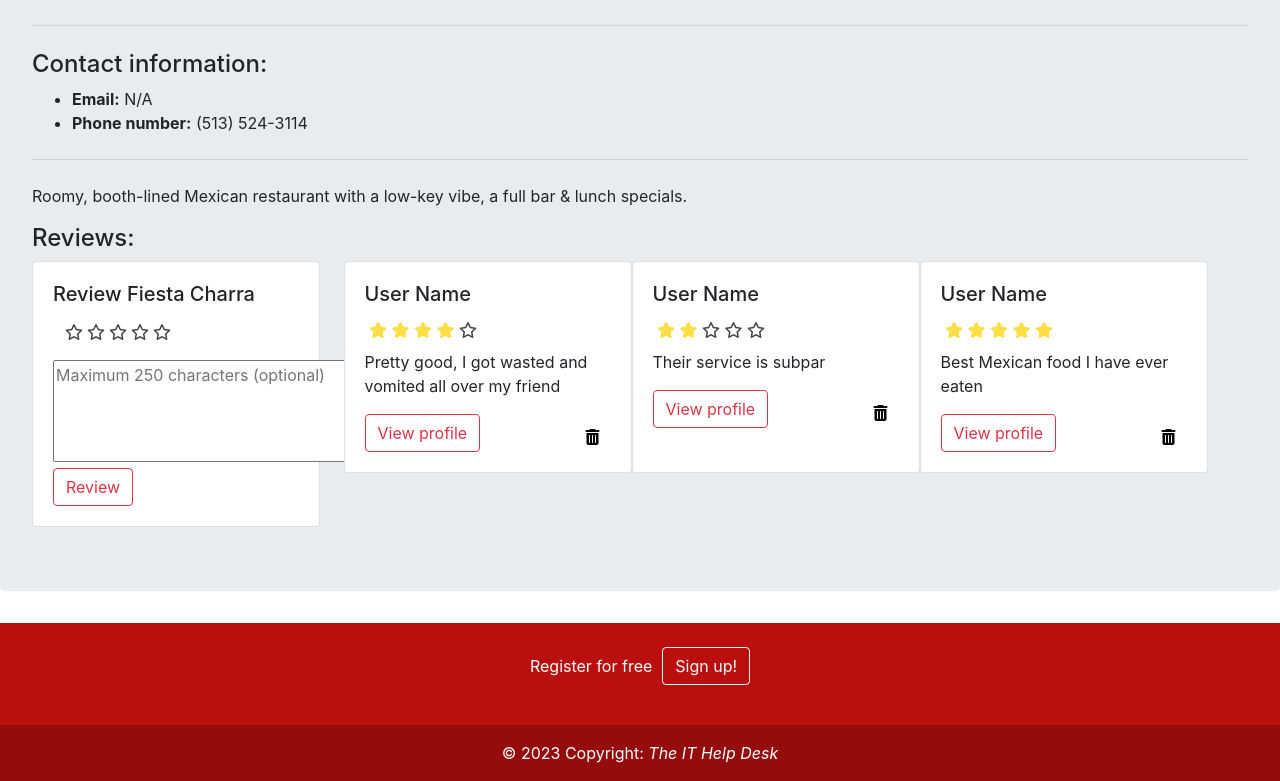
After one commit to kleinjb25/MiamiInsider, a Flask app: page /location/1 in a window 1280 px wide. The commit adds this page. Shown: the part 535-1316 px from the top of the page. Run offline with Flask 3, Linux system fonts and the light colour scheme; a user stored in the database is signed in; data comes from the database, SQL or seed files in the repository; both versions use the stored data as it was after the commit; data that the repository does not hold is empty; some libraries are stand-ins or nearby versions.

Commit message:
Updates to review functionality

```diff
--- a/database/models.py
+++ b/database/models.py
@@ -23,6 +23,7 @@ class User(db.Model):
         self.email = email
         self.password = generate_password_hash(password)
         self.num_reviews = 0
+        self.phone = None
         self.private = True
 
     def __repr__(self):
@@ -87,7 +88,7 @@ class Review(db.Model):
     user_id = db.Column(db.Integer, db.ForeignKey('users.id'), nullable=False)  # Relational
     location_id = db.Column(db.Integer, db.ForeignKey('locations.id'), nullable=False)  # Relational
     rating = db.Column(db.Integer, nullable=False)
-    text = db.Column(db.String(1024))
+    text = db.Column(db.String(256))
 
     def __repr__(self):
         return "<Review(id='%d', user_id='%d', location_id='%d')>" % (
--- a/forms.py
+++ b/forms.py
@@ -2,6 +2,7 @@
 from flask_wtf import FlaskForm
 from wtforms import StringField, PasswordField, BooleanField, SubmitField, HiddenField
 from wtforms.validators import DataRequired, Length, Email, EqualTo, ValidationError
+from wtforms.widgets import TextArea
 import email_validator
 
 def validate_email_domain(form, field):
@@ -77,3 +78,8 @@ class UpdateForm(FlaskForm):
 class SearchForm(FlaskForm):
     query = StringField('Search...', validators=[DataRequired(), Length(min=2)])
     submit = SubmitField('Submit')
+
+class ReviewForm(FlaskForm):
+    rating = HiddenField(validators=[DataRequired()])
+    text = StringField('Text...', widget=TextArea(), validators=[Length(max=250)])
+    submit = SubmitField('Review')
--- a/static/style.css
+++ b/static/style.css
@@ -14,6 +14,24 @@ body {
     border-bottom-left-radius: 0!important;
 }
 
+div.wrap-container {
+    display: flex;
+    flex-wrap: wrap;
+}
+
+div.scroll-container {
+    overflow: auto;
+    white-space: nowrap;
+}
+
+/* For rating coloring */
+span.bg-secondary, span.bg-danger, span.bg-warning, span.bg-success {
+    padding: 1px 4px;
+    border-radius: 6px;
+    color: white;
+    font-weight: bold;
+}
+
 /* CATEGORY RELATED STUFF STARTS */
 
 div.category-container {
@@ -22,11 +40,6 @@ div.category-container {
     padding: 20px;
     background-color: whitesmoke;
     border-radius: 8px;
-
-    /* Flexbox stuff */
-    display: flex;
-    justify-content: space-between;
-    flex-wrap: wrap;
 }
 
 div.category-card {
@@ -55,15 +68,6 @@ div.category-card {
 }
 /* CATEGORY STUFF ENDS */
 
-div.suggested-container {
-    width: 100%;
-    padding: 20px;
-    background-color: whitesmoke;
-    border-radius: 8px;
-    overflow: auto;
-    white-space: nowrap;
-}
-
 .card {
     display: inline-block !important;
     white-space: normal;
@@ -76,14 +80,36 @@ div.login-body {
     box-shadow: 0 4px 8px 0 rgba(0, 0, 0, 0.2);
 }
 
+div.suggested-container {
+    width: 100%;
+    padding: 20px;
+    background-color: whitesmoke;
+    border-radius: 8px;
+}
+
 div.card img {
     width: 100%;
 }
 
 .text-warn {color: red;}
 
+/* for fontawesome icons */
 .fa-solid {
     margin-right: 5px;
+}
+
+button.review-del {
+    float: right;
+    background: none;
+    border: none;
+    margin-top: 10px;
+    color: black;
+    transition: all 150ms ;
+}
+
+button.review-del:hover {
+    color: #ba0f0f;
+    transform: scale(1.1);
 }
 
 footer {
--- /dev/null
+++ b/templates/location.html
@@ -0,0 +1,153 @@
+<!DOCTYPE html>
+<html lang="en">
+
+<head>
+    {% include 'utils/header-template.html' %}
+    <title>MiamiInsider - {{ location.name }}</title>
+    <style>
+        div.stars {
+            width: 120px;
+            display: inline-block;
+        }
+        input.star { display: none; }
+        label.star {
+            float: right;
+            padding: 2px;
+            font-size: 16px;
+            color: #444;
+            transition: all 200ms;
+        }
+
+        label.star-static-full ~ label.star-static-full:before {
+            font-size: 16px;
+            content: '\f005';
+            color: #FD4;
+            font-family: FontAwesome;
+        }
+
+        label.star-static {
+            font-size: 16px;
+            content: '\f005';
+            color: #444;
+            font-family: FontAwesome;
+        }
+
+        label.star-static:before {
+            content: '\f006';
+            font-family: FontAwesome;
+        }
+
+        input.star:checked ~ label.star:before {
+            content: '\f005';
+            color: #FD4;
+            transition: all 250ms;
+        }
+        label.star:hover { transform: scale(1.1); }
+        label.star:before {
+            content: '\f006';
+            font-family: FontAwesome;
+        }
+    </style>
+</head>
+
+<body>
+    {% include 'utils/nav-template.html' %}
+
+    {% include 'utils/flash_messages.html' %}
+
+    <div class="jumbotron">
+        <img style="border-radius: 8px;" src="{{ url_for('location_image', id=location.id) }}" alt="{{ location.name }} image">
+        <h2 class="display-3">{{ location.name }}</h2>
+        <hr class="my-4">
+        <h4 class="display-6">Contact information:</h4>
+        <ul>
+            <li><strong>Email:</strong> {{ location.contact_email }}</li>
+            <li><strong>Phone number:</strong> {{ location.contact_phone }}</li>
+        </ul>
+        <hr class="my-4">
+        <p>{{ location.description }}</p>
+
+        <h4 class="display-6">Reviews:</h4>
+        <div class="row">
+            {% if session.logged_in %}
+            <div class="col-3">
+                <div class="card" style="width: 18rem;">
+                    <div class="card-body">
+                        <h5 class="card-title">Review {{ location.name }}</h5>
+                        <div class="stars">
+                            <form>
+                                <input class="star star-5" id="star-5" type="radio" name="star" value="5" />
+                                <label class="star star-5" for="star-5" onclick="setRating(5)"></label>
+                                <input class="star star-4" id="star-4" type="radio" name="star" value="4" />
+                                <label class="star star-4" for="star-4" onclick="setRating(4)"></label>
+                                <input class="star star-3" id="star-3" type="radio" name="star" value="3" />
+                                <label class="star star-3" for="star-3" onclick="setRating(3)"></label>
+                                <input class="star star-2" id="star-2" type="radio" name="star" value="2" />
+                                <label class="star star-2" for="star-2" onclick="setRating(2)"></label>
+                                <input class="star star-1" id="star-1" type="radio" name="star" value="1" />
+                                <label class="star star-1" for="star-1" onclick="setRating(1)"></label>
+                            </form>
+                        </div>
+                        <form method="POST" action="{{ url_for('post_review', loc_id=location.id) }}">
+                            {{ form.csrf_token }}
+
+                            {{ form.rating() }}
+
+                            {{ form.text(style="resize: none;", rows=4, cols=30, maxlength=250, placeholder="Maximum 250 characters (optional)") }}
+
+                            <br>{{ form.submit(class="btn btn-outline-danger") }}
+                        </form>
+                    </div>
+                </div>
+            </div>
+            {% endif %}
+            <div {% if session.logged_in %} class="col-9" {% endif %}>
+                <div class="wrap-container">
+                    {% for review in reviews %}
+                    <div class="card" style="width: 18rem;margin-bottom: 20px;">
+                        <div class="card-body">
+                            <h5 class="card-title">User Name</h5>
+                            <div class="stars">
+                                {% for i in range(review.rating+1) %}
+                                    <label class="star-static-full"></label>
+                                {% endfor %}
+                                {% for i in range(5-review.rating) %}
+                                    <label class="star-static"></label>
+                                {% endfor %}
+                            </div>
+                            <p class="card-text">{{ review.text }}</p>
+                            <a href="{{ url_for('profile', id=review.user_id) }}" class="btn btn-outline-danger">View profile</a>
+                            {% if session.user_id == review.user_id %}<button class="review-del" onclick="confirmDelete({{ review.id }})"><i class="fa-solid fa-trash-can"></i></button> {% endif %}
+                        </div>
+                    </div>
+                    {% endfor %}
+                </div>
+            </div>
+        </div>
+    </div>
+    {% include 'utils/footer.html' %}
+</body>
+<script>
+    document.getElementById('rating').value = 1;
+
+    function setRating(rating) {
+        document.getElementById('rating').value = rating;
+    }
+
+    function confirmDelete(review_id) {
+        console.log("RID: " + review_id);
+        console.log("RID type: ", typeof review_id);
+        if (confirm("Are you sure you want to delete this review?")) {
+            // Send delete request using the fetch API
+            fetch(`/del_review/${review_id}`, { method: "POST" })
+                .then(function (response) {
+                    if (response.ok) {
+                        // Redirect to login page once account deleted
+                        window.location.href = "{{ url_for('location', id=location.id) }}";
+                    }
+                });
+        }
+    }
+</script>
+
+</html>
--- a/templates/profile.html
+++ b/templates/profile.html
@@ -2,10 +2,12 @@
 <html lang="en">
     <head>
         {% include 'utils/header-template.html' %}
-        <title>Document</title>
+        <title>Profile - {{ user.first_name }} {{ user.last_name }}</title>
     </head>
     <body>
         {% include 'utils/nav-template.html' %}
+
+        {% include 'utils/flash_messages.html' %}
 
         <div class="jumbotron" {% if user.private %} style="margin-bottom: 381px;" {% else %} style="margin-bottom: 23px;" {% endif %}>
             <h2 class="display-3">{{ user.first_name }} {{ user.last_name }}</h2>
@@ -21,7 +23,7 @@
                 </ul>
                 <br>
                 <h4 class="display-6">{{ user.first_name }}'s reviews:</h4>
-                <div class="suggested-container">
+                <div class="scroll-container suggested-container">
                     <div class="card" style="width: 18rem;">
                         <div class="card-body">
                             <h5 class="card-title">Brick Street Bar</h5>
```
Also changed, not shown: __init__.py (+63 -12 lines), database/sample_data/add_values.sql (+18 -4 lines), templates/index.html (+13 -4 lines), templates/test.html (added, +71 -0 lines), database/database.db.
